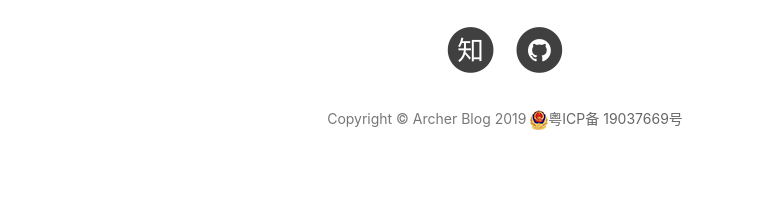
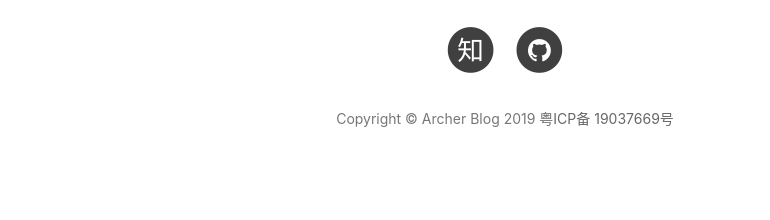
Before and after one commit to tangheng1995/tangheng1995.github.io, a Jekyll site: the page built from index.html, in a window 1280 px wide. Shown: the part 2857-3077 px from the top of the page, without its empty margins (135-905 px from the left). Built offline with Jekyll 4.4.1, drawn with Linux system fonts in a browser that asks for light colours; nearby versions of some CDN libraries; the list of posts is cut into pages by our own code; comment, search, counter and statistics services are not loaded.

Commit message:
Update footer.html

```diff
--- a/_includes/footer.html
+++ b/_includes/footer.html
@@ -70,7 +70,7 @@
                     {% endif %}
                 </ul>
                 <p class="copyright text-muted">
-                    Copyright &copy; {{ site.title }} {{ site.time | date: '%Y' }} <img src="https://github.com/tangheng1995/tangheng1995.github.io/blob/master/img/gh.jpg"><a href=http://www.beian.gov.cn/ target="_blank" style="color:#666">粤ICP备 19037669号</a>
+                    Copyright &copy; {{ site.title }} {{ site.time | date: '%Y' }} <a href=http://www.beian.gov.cn/ target="_blank" style="color:#666">粤ICP备 19037669号</a>
                     <br>
 <!--                    Theme by <a href="http://huangxuan.me">Hux</a> |-->
 <!--                    <iframe-->
```
